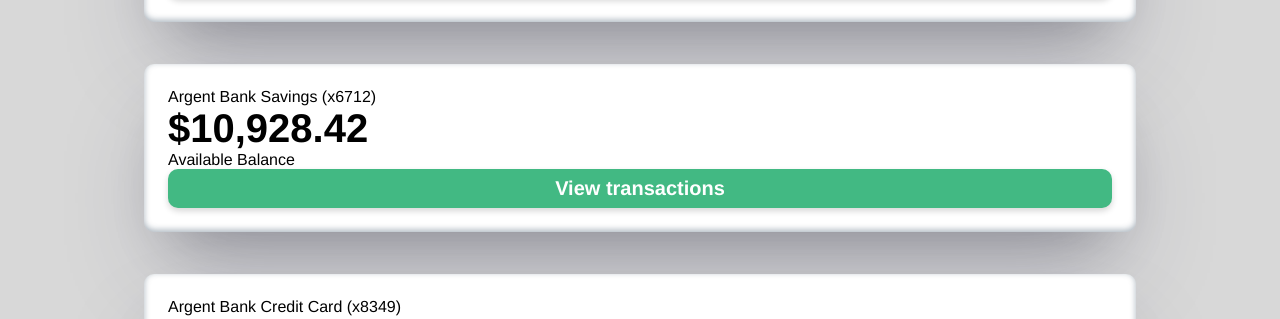
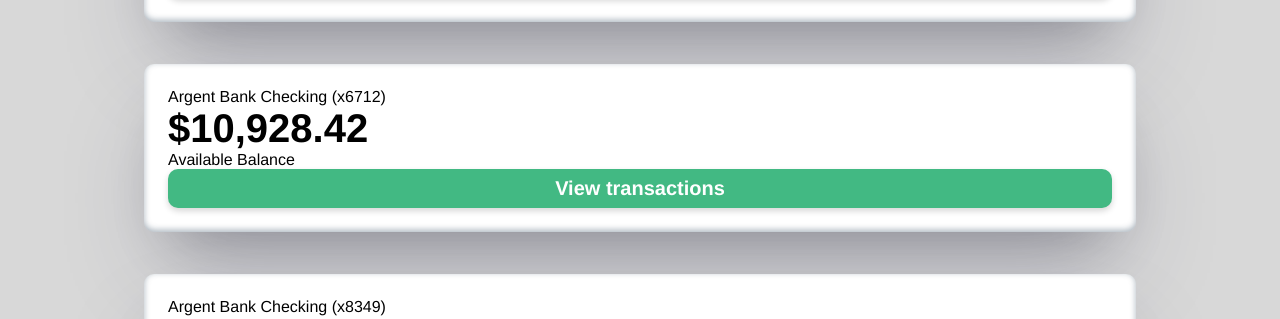
Before and after one commit to Lauranatr/Projet_11, a React (Create React App) app in the folder Frontend/: page /profile in a window 1280 px wide. Shown: the part 481-800 px from the top of the page. Built offline with nearby package versions, Linux system fonts and the light colour scheme; no server answers.

Commit message:
ajouts des components dans les pages

```diff
--- a/Frontend/src/pages/Home.js
+++ b/Frontend/src/pages/Home.js
@@ -1,7 +1,5 @@
 import React from "react";
-import iconChat from "../assets/icon-chat.png";
-import iconMoney from "../assets/icon-money.png";
-import iconSecurity from "../assets/icon-security.png";
+import Banner from "../components/Banner";
 
 const Home = () => {
   return (
@@ -19,36 +17,7 @@
           </p>
         </article>
       </section>
-
-      <section className="feature">
-        <div className="feature__item">
-          <img src={iconChat} alt="Chat Icon" className="feature__icon" />
-          <h2 className="feature__item-title">You are our #1 priority</h2>
-          <p className="feature__item-text">
-            Need to talk to a representative? You can get in touch through our
-            24/7 chat or through a phone call in less than 5 minutes.
-          </p>
-        </div>
-
-        <div className="feature__item">
-          <img src={iconMoney} alt="Chat Icon" className="feature__icon" />
-          <h2 className="feature__item-title">
-            More savings means higher rates
-          </h2>
-          <p className="feature__item-text">
-            The more you save with us, the higher your interest rate will be!
-          </p>
-        </div>
-
-        <div className="feature__item">
-          <img src={iconSecurity} alt="Chat Icon" className="feature__icon" />
-          <h2 className="feature__item-title">Security you can trust</h2>
-          <p className="feature__item-text">
-            We use top of the line encryption to make sure your data and money
-            is always safe.
-          </p>
-        </div>
-      </section>
+      <Banner />
     </main>
   );
 };
--- a/Frontend/src/pages/User.js
+++ b/Frontend/src/pages/User.js
@@ -2,6 +2,7 @@
 import { useSelector, useDispatch } from "react-redux";
 import { setProfile } from "../features/profileSlice";
 import EditButton from "../components/EditButton";
+import Account from "../components/Account";
 
 const User = () => {
   const dispatch = useDispatch();
@@ -63,36 +64,21 @@
           <EditButton />
         </div>
         <h2 className="sr-only">Accounts</h2>
-        <section className="account">
-          <div className="account-content-wrapper">
-            <h3 className="account-title">Argent Bank Checking (x8349)</h3>
-            <p className="account-amount">$2,082.79</p>
-            <p className="account-amount-description">Available Balance</p>
-          </div>
-          <div className="account-content-wrapper cta">
-            <button className="transaction-button">View transactions</button>
-          </div>
-        </section>
-        <section className="account">
-          <div className="account-content-wrapper">
-            <h3 className="account-title">Argent Bank Savings (x6712)</h3>
-            <p className="account-amount">$10,928.42</p>
-            <p className="account-amount-description">Available Balance</p>
-          </div>
-          <div className="account-content-wrapper cta">
-            <button className="transaction-button">View transactions</button>
-          </div>
-        </section>
-        <section className="account">
-          <div className="account-content-wrapper">
-            <h3 className="account-title">Argent Bank Credit Card (x8349)</h3>
-            <p className="account-amount">$184.30</p>
-            <p className="account-amount-description">Current Balance</p>
-          </div>
-          <div className="account-content-wrapper cta">
-            <button className="transaction-button">View transactions</button>
-          </div>
-        </section>
+        <Account
+        title="Argent Bank Checking (x8349)"
+        amount="$2,082.79"
+        description="Available Balance"
+          />
+        <Account
+      title="Argent Bank Checking (x6712)"
+      amount="$10,928.42"
+      description="Available Balance"
+        />
+          <Account
+        title="Argent Bank Checking (x8349)"
+        amount="$184.30"
+        description="Current Balance"
+          />
       </main>
     </div>
   );
```
